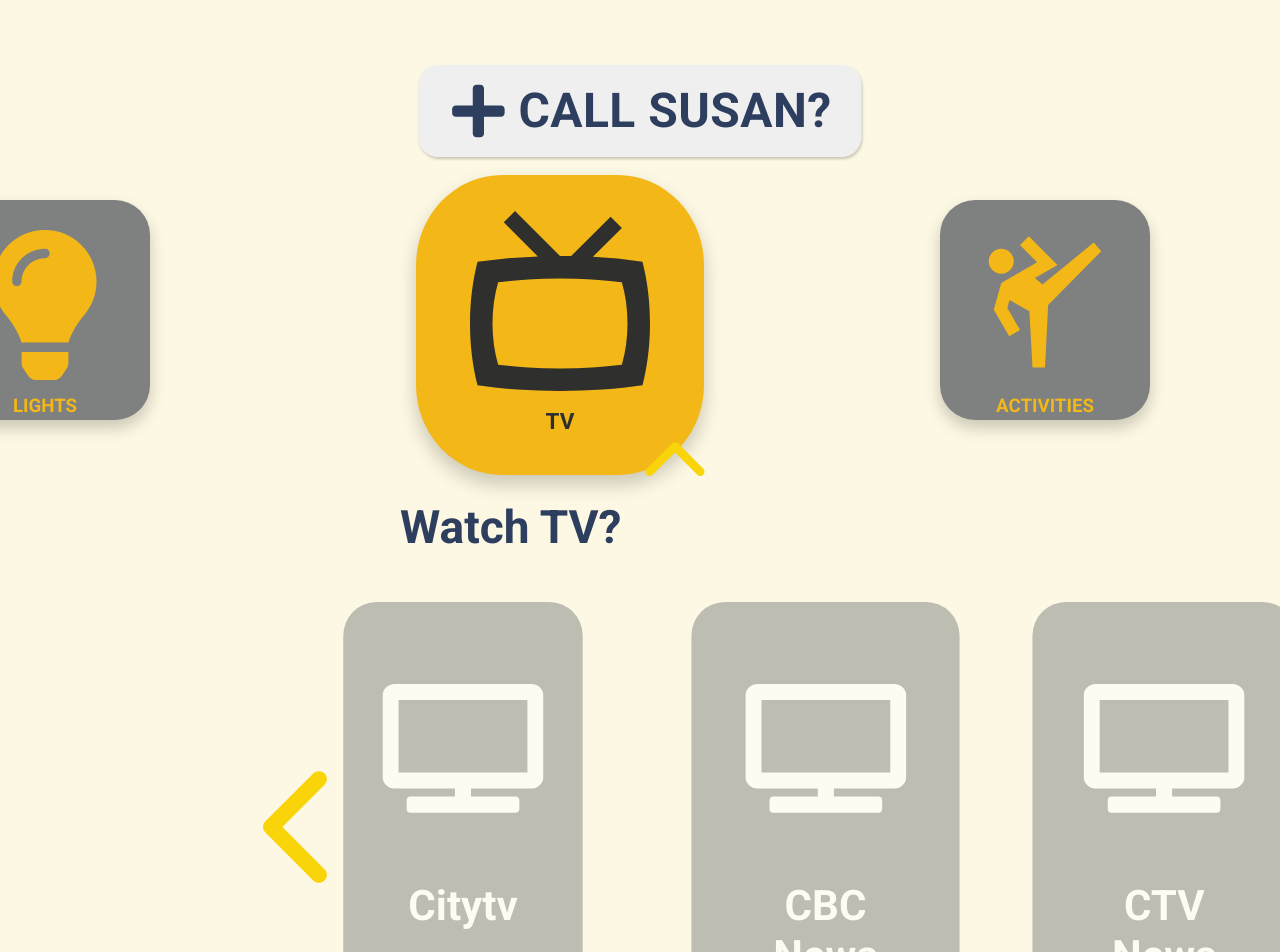
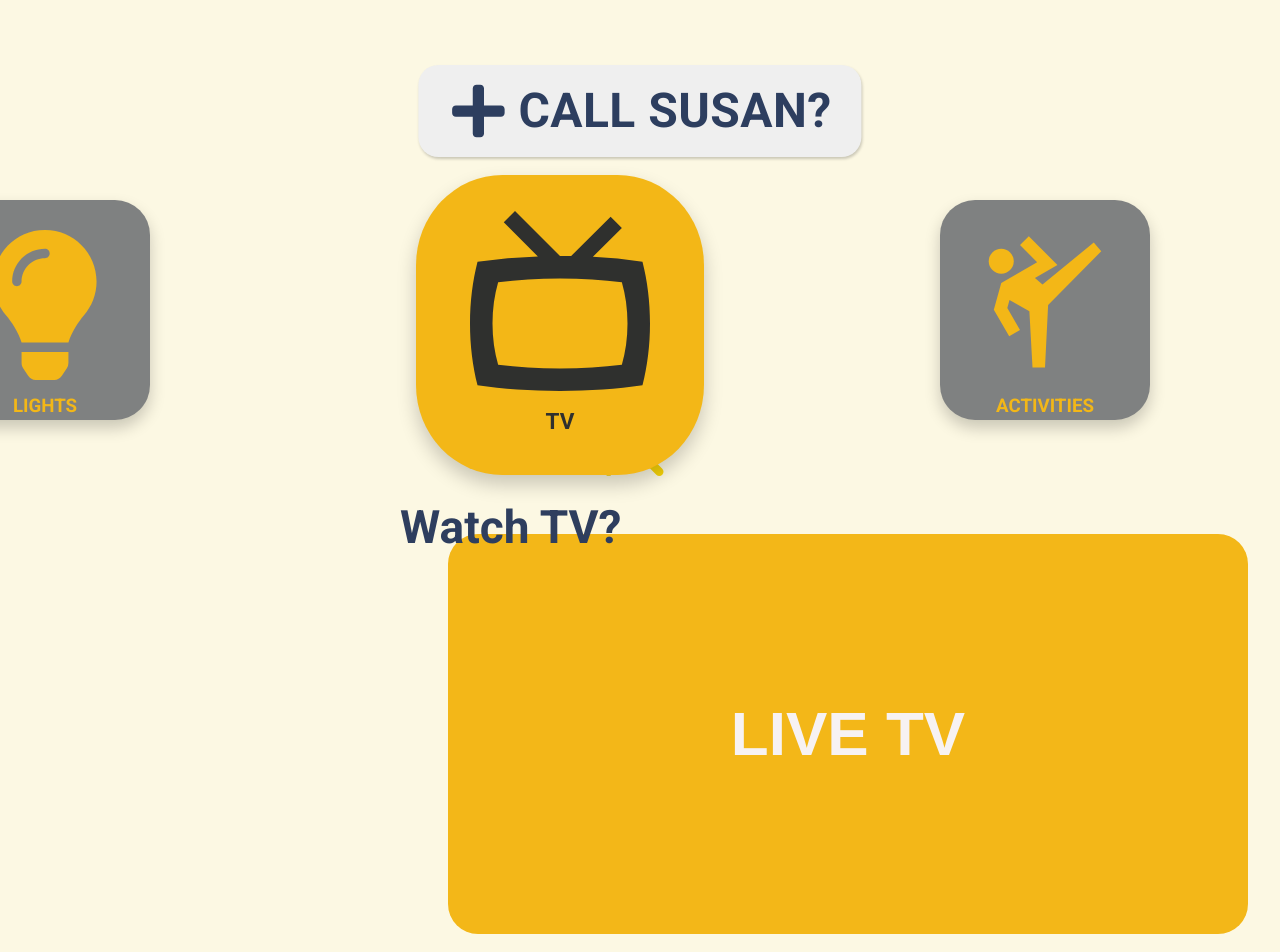
Before and after one commit to whimsical-phoenix/just-for-us, a React (Create React App) app: page /garden-loft-app/home in a window 1280 px wide. Shown: the top 952 px of the page. Built offline with nearby package versions, Linux system fonts and the light colour scheme.

Commit message:
added and styled tv component

```diff
--- a/src/components/Tv.js
+++ b/src/components/Tv.js
@@ -1,138 +1,173 @@
-import { useState } from "react";
-import Slider from "react-slick";
-import { FaTv } from "react-icons/fa";
-import { Link } from "react-router-dom";
+// import { useState } from "react";
+// import Slider from "react-slick";
+// import { FaTv } from "react-icons/fa";
+// import { Link } from "react-router-dom";
+// import "./watchtv.css";
+// import {
+//   IoIosArrowBack,
+//   IoIosArrowForward,
+//   IoIosArrowUp,
+// } from "react-icons/io";
+
+// const contactList = [
+//   {
+//     id: 1,
+//     name: "CBC News Network",
+//     pathway: "/home",
+//     icon: <FaTv size={230} className="nav-icon" />,
+//     URL: "https://www.cbc.ca/mediacentre/program/cbc-news-network",
+//   },
+//   {
+//     id: 2,
+//     name: "CTV News Channel",
+//     pathway: "/iotControls",
+//     icon: <FaTv size={230} className="nav-icon" />,
+//     URL: "https://calgary.ctvnews.",
+//   },
+//   {
+//     id: 3,
+//     name: "GLOBAL",
+//     pathway: "/entertainment",
+//     icon: <FaTv size={230} className="nav-icon" />,
+//     URL: "https://globalnews.ca/",
+//   },
+//   {
+//     id: 4,
+//     name: "Citytv",
+//     pathway: "/calendar",
+//     icon: <FaTv size={230} className="nav-icon" />,
+//     URL: "https://www.citytv.com/",
+//   },
+// ];
+
+// //Create a useState for cycling names through the prompt div on the bottom
+
+// function Television() {
+//   // const redirectToURL = (url) => {
+//   //   window.location.href = url; // Navigate to the specified URL in the same tab
+//   // };
+
+//   // Arrow Functionss
+//   const NextArrow = ({ onClick }) => {
+//     return (
+//       <div className="arrow next" onClick={onClick}>
+//         <div onClick={() => nextContact()}>
+//           {" "}
+//           <IoIosArrowForward size={170} />
+//         </div>
+//       </div>
+//     );
+//   };
+
+//   const PrevArrow = ({ onClick }) => {
+//     return (
+//       <div className="arrow prev" onClick={onClick}>
+//         <div onClick={() => prevContact()}>
+//           <IoIosArrowBack size={170} />
+//         </div>
+//       </div>
+//     );
+//   };
+//   //slides effect
+//   const slidesSettings = {
+//     infinite: true,
+//     lazyLoad: true,
+//     speed: 300,
+//     slidesToShow: 3,
+//     centerMode: true,
+//     centerPadding: 0,
+//     nextArrow: <NextArrow />,
+//     prevArrow: <PrevArrow />,
+//     beforeChange: (current, next) => setCardIndex(next),
+//   };
+
+//   // Use State to set prompt name under contact cards
+//   const [setCurrentIndex] = useState(0);
+//   const [cardIndex, setCardIndex] = useState();
+
+//   // Function to handle cycling through the array
+//   const nextContact = () => {
+//     setCurrentIndex((prevIndex) => (prevIndex + 1) % contactList.length);
+//   };
+//   // Function to handle cycling through the array
+//   const prevContact = () => {
+//     setCurrentIndex(
+//       (prevIndex) => (prevIndex - 1 + contactList.length) % contactList.length
+//     );
+//   };
+
+//   return (
+//     <>
+//       <div id="contacts" className="settings">
+//         <Link to="/" className="linkStyle">
+//           <div className="up-arrow">
+//             <IoIosArrowUp size={90} className="arrow-up" />
+//           </div>
+//         </Link>
+//         <div className="slider-call-1">
+//           <div className="slider">
+//             <Slider className="linkStyle" {...slidesSettings}>
+//               {contactList.map((card, idx) => (
+//                 //    <a
+//                 //    key={card.id}
+//                 //    onClick={() => redirectToURL(card.URL)}
+//                 //    className="card-link"
+//                 //  >
+//                 <div
+//                   className={idx === cardIndex ? "slide activeSlide" : "slide"}>
+//                   {card.icon}
+//                   <h1>{card.name}</h1>
+//                 </div>
+//                 // </a>
+//                 /*
+//                 // <a>
+//                 //   key={card.id}
+//                 //   className={idx === cardIndex ? "slide activeSlide" : "slide" }>
+//                 //   {card.icon}
+//                 //   href={card.link} </a>
+//                 //   <h1>{card.name}</h1>
+//                 // </div> */
+//               ))}
+//             </Slider>
+//           </div>
+//         </div>
+//       </div>
+//     </>
+//   );
+// }
+
+// export default Television;
+
+import React, { useState } from "react";
+
 import "./watchtv.css";
-import {
-  IoIosArrowBack,
-  IoIosArrowForward,
-  IoIosArrowUp,
-} from "react-icons/io";
-
-const contactList = [
-  {
-    id: 1,
-    name: "CBC News Network",
-    pathway: "/home",
-    icon: <FaTv size={230} className="nav-icon" />,
-    URL: "https://www.cbc.ca/mediacentre/program/cbc-news-network",
-  },
-  {
-    id: 2,
-    name: "CTV News Channel",
-    pathway: "/iotControls",
-    icon: <FaTv size={230} className="nav-icon" />,
-    URL: "https://calgary.ctvnews.",
-  },
-  {
-    id: 3,
-    name: "GLOBAL",
-    pathway: "/entertainment",
-    icon: <FaTv size={230} className="nav-icon" />,
-    URL: "https://globalnews.ca/",
-  },
-  {
-    id: 4,
-    name: "Citytv",
-    pathway: "/calendar",
-    icon: <FaTv size={230} className="nav-icon" />,
-    URL: "https://www.citytv.com/",
-  },
-];
-
-//Create a useState for cycling names through the prompt div on the bottom
+import { IoIosArrowUp } from "react-icons/io";
 
 function Television() {
-  // const redirectToURL = (url) => {
-  //   window.location.href = url; // Navigate to the specified URL in the same tab
-  // };
+  const [isButtonHovered, setIsButtonHovered] = useState(false);
 
-  // Arrow Functionss
-  const NextArrow = ({ onClick }) => {
-    return (
-      <div className="arrow next" onClick={onClick}>
-        <div onClick={() => nextContact()}>
-          {" "}
-          <IoIosArrowForward size={170} />
-        </div>
-      </div>
-    );
+  const handleTvButtonClick = () => {
+    console.log("TV button clicked");
   };
 
-  const PrevArrow = ({ onClick }) => {
-    return (
-      <div className="arrow prev" onClick={onClick}>
-        <div onClick={() => prevContact()}>
-          <IoIosArrowBack size={170} />
-        </div>
+  const handleButtonHover = () => {
+    setIsButtonHovered(!isButtonHovered);
+  };
+  return (
+    <div>
+      <div className="arrow-up">
+        <IoIosArrowUp size={90} className="arrow-up" />
       </div>
-    );
-  };
-  //slides effect
-  const slidesSettings = {
-    infinite: true,
-    lazyLoad: true,
-    speed: 300,
-    slidesToShow: 3,
-    centerMode: true,
-    centerPadding: 0,
-    nextArrow: <NextArrow />,
-    prevArrow: <PrevArrow />,
-    beforeChange: (current, next) => setCardIndex(next),
-  };
-
-  // Use State to set prompt name under contact cards
-  const [setCurrentIndex] = useState(0);
-  const [cardIndex, setCardIndex] = useState();
-
-  // Function to handle cycling through the array
-  const nextContact = () => {
-    setCurrentIndex((prevIndex) => (prevIndex + 1) % contactList.length);
-  };
-  // Function to handle cycling through the array
-  const prevContact = () => {
-    setCurrentIndex(
-      (prevIndex) => (prevIndex - 1 + contactList.length) % contactList.length
-    );
-  };
-
-  return (
-    <>
-      <div id="contacts" className="settings">
-        <Link to="/" className="linkStyle">
-          <div className="up-arrow">
-            <IoIosArrowUp size={90} className="arrow-up" />
-          </div>
-        </Link>
-        <div className="slider-call-1">
-          <div className="slider">
-            <Slider className="linkStyle" {...slidesSettings}>
-              {contactList.map((card, idx) => (
-                //    <a
-                //    key={card.id}
-                //    onClick={() => redirectToURL(card.URL)}
-                //    className="card-link"
-                //  >
-                <div
-                  className={idx === cardIndex ? "slide activeSlide" : "slide"}>
-                  {card.icon}
-                  <h1>{card.name}</h1>
-                </div>
-                // </a>
-                /*
-                // <a>
-                //   key={card.id}
-                //   className={idx === cardIndex ? "slide activeSlide" : "slide" }>
-                //   {card.icon}
-                //   href={card.link} </a>
-                //   <h1>{card.name}</h1>
-                // </div> */
-              ))}
-            </Slider>
-          </div>
-        </div>
+      <div id="tv" className="settings">
+        <button
+          className={`button ${isButtonHovered ? "hovered" : ""}`}
+          onClick={handleTvButtonClick}
+          onMouseEnter={handleButtonHover}
+          onMouseLeave={handleButtonHover}>
+          LIVE TV
+        </button>
       </div>
-    </>
+    </div>
   );
 }
 
--- a/src/components/watchtv.css
+++ b/src/components/watchtv.css
@@ -1,106 +1,31 @@
-@import "~slick-carousel/slick/slick.css";
-
-@import "~slick-carousel/slick/slick-theme.css";
-
-.linkStyle {
-  text-decoration: none;
-  color: #fff;
+arrow-up {
+  color: black;
 }
 
-#contacts {
-  width: 80%;
-  text-align: center;
-  align-content: center;
-  margin: auto;
-  position: relative;
-  margin-left: 6rem;
+.button {
+  padding: 20px;
+  background-color: #f3b718;
+  color: #f7f2f2;
+  font-weight: 800;
+  font-size: 62px;
+  border: none;
+  border-radius: 30px;
+  cursor: pointer;
+  width: 800px;
+  height: 400px;
+  padding-bottom: -30px;
 }
 
-.slider-call {
-  display: flex;
-  flex-direction: column;
-  padding-top: 9rem;
+.button:hover {
+  background-color: #748087;
 }
 
-.call-help h1 {
-  margin: 1rem;
-}
-
-.arrow-down {
-  display: flex;
-  flex-direction: column;
-  margin-left: 47%;
-}
-
-.home-logo {
-  display: flex;
-  flex-direction: row;
-  align-items: flex-start;
-  margin-bottom: 0;
-  margin-top: 34px;
-  position: fixed;
-}
-
-/* change centering between carousel slides */
-.slick-slide > div {
-  display: grid;
-  place-items: center;
-  width: 100%;
-  margin-top: 50px;
-  margin: auto;
-  padding: 0px;
-}
-
-/* change centering of carousel div in relation to whole page */
-.slider {
-  margin: auto;
-  width: 100%;
-  padding: 10px;
-  padding-left: 180px;
-}
-
-.slide {
-  display: flex;
-  text-align: center;
-  align-items: center;
-  flex-direction: column;
-  transform: scale(0.7);
-  transition: transform 300ms;
-  opacity: 0.5;
-  gap: 0.8rem;
-  height: 27rem;
-  padding: 4rem 3rem;
-  background-color: #7f8181;
-  border-radius: 3rem;
-  position: relative;
-}
-
-.slide h1 {
-  padding: 30px;
-  font-size: 60px;
-}
-
-.slide .nav-icon {
-  margin-top: 30px;
-}
-
-.activeSlide {
-  transform: scale(0.9);
-  opacity: 1;
-  background-color: #f3b718;
-}
-
-.arrow {
-  color: #f8d408;
-  position: absolute;
-  cursor: pointer;
-  z-index: 10;
-}
 .arrow-up {
   color: #f8d408;
   z-index: 10;
   right: 45%;
   top: -17%;
+  margin-left: 40%;
 }
 
 .arrow svg {
@@ -111,70 +36,7 @@
   color: #68edff;
 }
 
-.next {
-  right: -8%;
-  top: 39%;
+#tv {
+  padding-top: 2%;
+  padding-left: 35%;
 }
-
-.prev {
-  left: -8%;
-  top: 40%;
-}
-
-svg.arrow-up {
-  margin-left: 10%;
-}
-
-/* Moving the prompt on bottom of contact carousel */
-.prompt h1 {
-  margin: 0;
-  font-size: 50px;
-  color: #2e3e5e;
-  position: absolute;
-  left: 48%;
-  top: 97%;
-}
-
-/* contacts.css or your custom stylesheet */
-.custom-modal {
-  background-color: goldenrod;
-  border: 1px solid #ccc;
-  padding: 100px;
-  width: 900px;
-  height: 500px;
-  margin: 10px 20px 30px;
-  border-radius: 10px;
-  justify-content: center;
-  align-items: center;
-  text-align: center;
-  border-radius: 2rem;
-}
-
-.custom-modal h2 {
-  font-size: 100px;
-  margin-bottom: 20px;
-  color: #fff;
-}
-
-.custom-modal button {
-  background-color: #48ccac;
-  color: #fff;
-  border: none;
-  border-radius: 2rem;
-  cursor: pointer;
-  margin-right: auto;
-  width: 200px;
-  height: 100px;
-  margin-right: 50px;
-  font-size: 45px;
-}
-
-.custom-modal button:hover {
-  background-color: #48ccac;
-}
-.centered-modal {
-  position: fixed;
-  top: 50%;
-  left: 50%;
-  transform: translate(-50%, -50%);
-}
```
